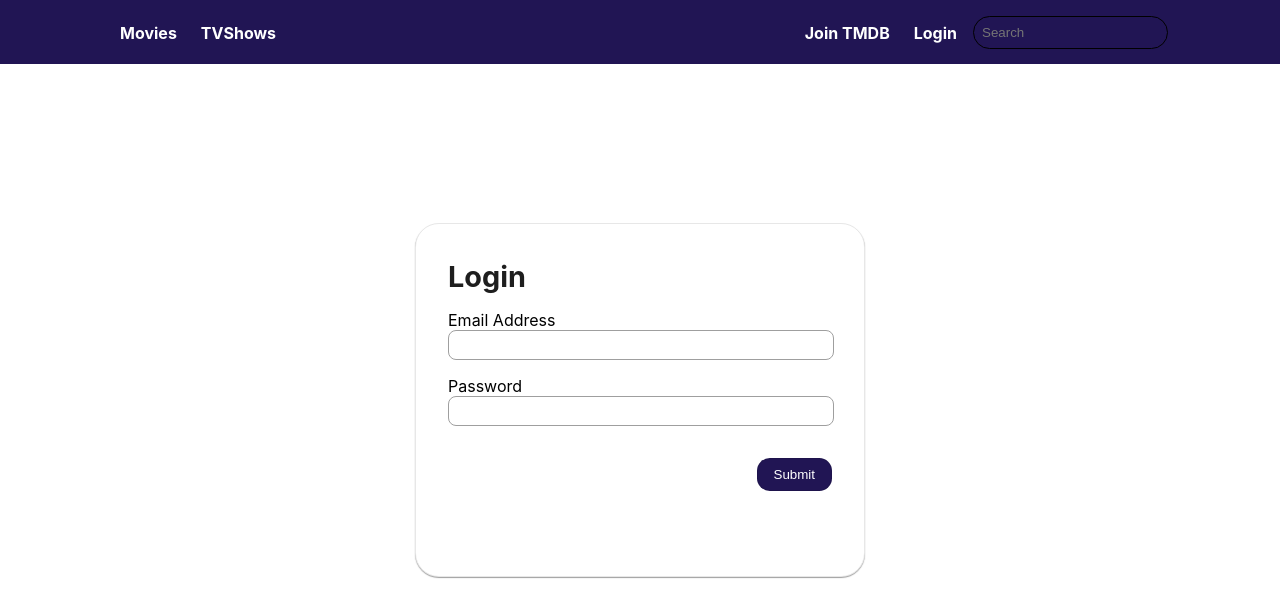
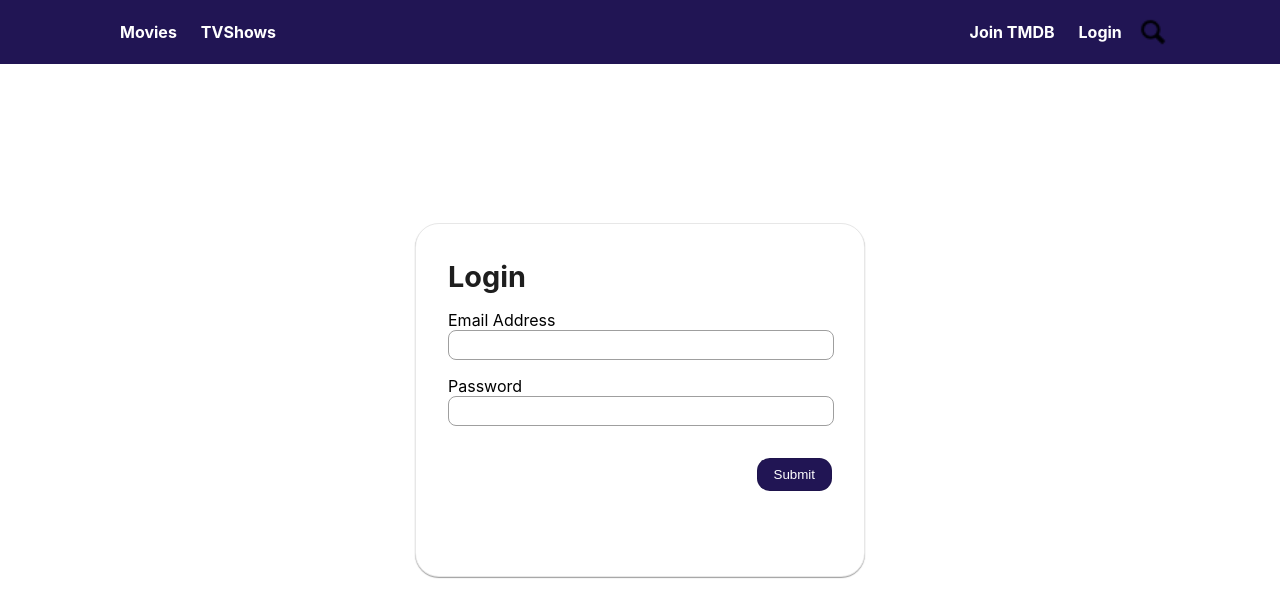
Before and after one commit to hanibat8/MovieApp, a React (Create React App) app: page /login in a window 1280 px wide. Shown: the top 616 px of the page. Built offline with nearby package versions, Linux system fonts and the light colour scheme.

Commit message:
Search functionality added

```diff
--- a/package.json
+++ b/package.json
@@ -7,7 +7,8 @@
     "@testing-library/react": "^12.1.2",
     "@testing-library/user-event": "^13.5.0",
     "formik": "^2.2.9",
-    "react-alice-carousel": "^2.5.1",
+    "lodash.debounce": "^4.0.8",
+    "lodash.uniqby": "^4.7.0",
     "react-dom": "^17.0.2",
     "react-router-dom": "^6.2.1",
     "react-scripts": "5.0.0",
--- a/src/components/Movie/MovieList.js
+++ b/src/components/Movie/MovieList.js
@@ -10,7 +10,8 @@ const MovieList=(props)=>{
     const [movieState,dispatch]=useStore();
 
     const {sendRequest,response:item,error,isLoading,unsetState}=useHttp();
-    //console.log(item);
+
+    console.log(movieState);
 
     useEffect(()=>{
         //console.log('Request sent');
@@ -23,12 +24,9 @@ const MovieList=(props)=>{
 
     useEffect(()=>{
         if(item){
-            let category=props.category;
-            dispatch('ADD_MOVIES',{[category]:item.results})
+            dispatch('ADD_MOVIES',item.results)
         }
     },[item]);
-
-    console.log(item);
 
     return(
        <React.Fragment>
--- a/src/components/Search/Search.js
+++ b/src/components/Search/Search.js
@@ -1,10 +1,53 @@
+import {useState,useCallback,useEffect} from 'react';
 import classes from './Search.module.css';
+import debounce from 'lodash.debounce';
+import { useStore } from '../../hooks-store/store';
+import magnifyingGlass from '../../assets/magnifying-glass.png';
+
+const displayFilteredMovies=(arr)=>{
+    return arr.map((mov)=><div className={classes.filteredMovies}>{mov.original_title}</div>);
+}
 
 const Search=()=>{
+    const [globalState,setGlobalState]=useStore();
+
+    const [inputSearchTerm,setInputSearchTerm]=useState('');
+    const [searchButtonClicked,setSearchButtonClicked]=useState(false);
+    const [filteredMovies,setFilteredMovies]=useState([]);
+
+    const searchQueryHandler=(event)=>{
+        if(event.target.value!='')setInputSearchTerm(event.target.value);
+        else setFilteredMovies([]);
+
+    };
+
+    const debounceChangeHandler=useCallback(debounce(searchQueryHandler,400),[]);
+
+    console.log(globalState);
+
+    const filterMovies=(query)=>{
+        let arr=globalState?.movie?.filter(mov=> {return mov.original_title.toLowerCase().startsWith(query)});
+        console.log(arr);
+        setFilteredMovies(arr);
+    }
+
+    const searchButtonClickHandler=()=>{
+       searchButtonClicked ? setSearchButtonClicked(false): setSearchButtonClicked(true);
+       if(!searchButtonClicked)setFilteredMovies([]);
+    }
+
+    useEffect(()=>{
+        filterMovies(inputSearchTerm);
+    },[inputSearchTerm])
+
     return(
-        <form className={classes.form}>
-            <input className={classes.search} placeholder='Search'/>
-        </form>
+        <>
+            <img src={magnifyingGlass} className={classes['search__icon']} onClick={searchButtonClickHandler}/>
+            {searchButtonClicked && <form className={classes.form}>
+                <input className={classes.search} placeholder='Search' onChange={debounceChangeHandler}/>
+                {filteredMovies?.length>0 && displayFilteredMovies(filteredMovies)}
+            </form>}
+        </>
     )
 }
 
--- a/src/components/Search/Search.module.css
+++ b/src/components/Search/Search.module.css
@@ -1,13 +1,33 @@
 .form{
-    padding: 1rem;
+    position: absolute;
+    top:70%;
+    right: 0;
+    width: 100%;
+    padding: 1.2rem 0rem;
+    font: inherit;
+}
+
+.search,
+.filteredMovies{
+    margin-left: auto;
+    display: block;
+    background-color: white;
+    border: 1px solid rgb(255, 255, 255);
+    padding: .3rem;
+    width: 100%;
+    color: #000;
+    padding: .5rem 7.2rem;
+    border-bottom: 1px solid rgb(231, 231, 231);
+}
+
+.search__icon{
+    width: 2rem;
+    align-self: center;
+    margin-left: 1rem;
+    margin-right: 1rem;
+    cursor: pointer;
+}
+
+.filteredMovies{
 
 }
-
-.search{
-    margin-left: auto;
-    display: block;
-    background-color: transparent;
-    border: 1px solid black;
-    border-radius: 2rem;
-    padding: .5rem;
-}
--- a/src/components/UI/Header.css
+++ b/src/components/UI/Header.css
@@ -7,11 +7,13 @@
     background-color: rgb(33, 21, 84);
     width: 100%;
     color: #fff;
+    text-align: center;
 }
 
 .header{
     display: flex;
     padding: 0rem 6rem;
+    height: 100%;
 }
 
 .navbar{
--- a/src/hooks-store/movie-store.js
+++ b/src/hooks-store/movie-store.js
@@ -1,4 +1,5 @@
 import { initStore } from "./store"
+import uniqBy from 'lodash/uniqBy';
 
 const idExists=(arr,id)=>arr.some(item=>item.movieId===id);
 const filteredArr=(arr,id)=>arr.filter(item=>item.movieId!=id);
@@ -29,7 +30,18 @@ const configureStore=()=>{
         },
 
         ADD_MOVIES:(curState,movies)=>{
-            return {...curState,...movies}
+            let newMovieArr=[...movies];
+
+            if(curState.movie){
+                newMovieArr=[...newMovieArr,...curState.movie];
+                newMovieArr=uniqBy(newMovieArr, function (e) {//only get the unique array values
+                    return e.id;
+                });
+
+                console.log(newMovieArr);
+            }
+
+            return {...curState,movie:newMovieArr};
         }
     }
 
--- a/src/hooks-store/store.js
+++ b/src/hooks-store/store.js
@@ -1,4 +1,3 @@
-import merge from 'lodash/merge';
 import {useState,useEffect} from 'react';
 
 let globalState={};
@@ -7,6 +6,7 @@ let actions={};
 
 export const useStore=()=>{
     const [state,setState]=useState(globalState);
+    console.log(state);
 
     const dispatch=(actionIdentifier,payload)=>{
         const newState=actions[actionIdentifier](globalState,payload);
--- a/src/pages/Home.js
+++ b/src/pages/Home.js
@@ -17,7 +17,7 @@ const Home=()=>{
                 </form>
             </div>
           <Layout >
-            <MovieList url={'https://api.themoviedb.org/3/movie/popular?api_key=5c8ece04ea5e1e31bb7e5630081968b6'} carousal='carousal' category={`What's Popular`}/>
+            <MovieList url={'https://api.themoviedb.org/3/movie/popular?api_key=5c8ece04ea5e1e31bb7e5630081968b6'} carousal='carousal' category={`Popular`}/>
             <MovieList url={'https://api.themoviedb.org/3/movie/top_rated?api_key=5c8ece04ea5e1e31bb7e5630081968b6'} carousal='carousal'  category={`Top Rated`}/>
             <MovieList url={'https://api.themoviedb.org/3/movie/now_playing?api_key=5c8ece04ea5e1e31bb7e5630081968b6'} carousal='carousal' category={`Upcoming `}/>
           </Layout>
```
Also changed, not shown: src/assets/magnifying-glass.png (added), 1 other file (tests, documents, lock files or other folders).
